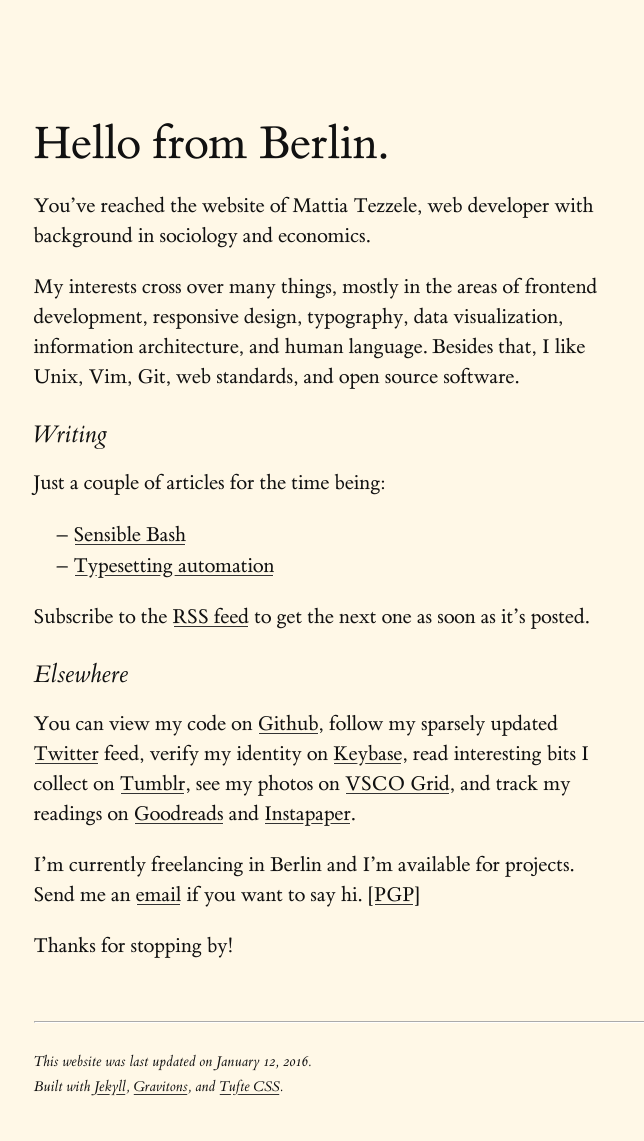
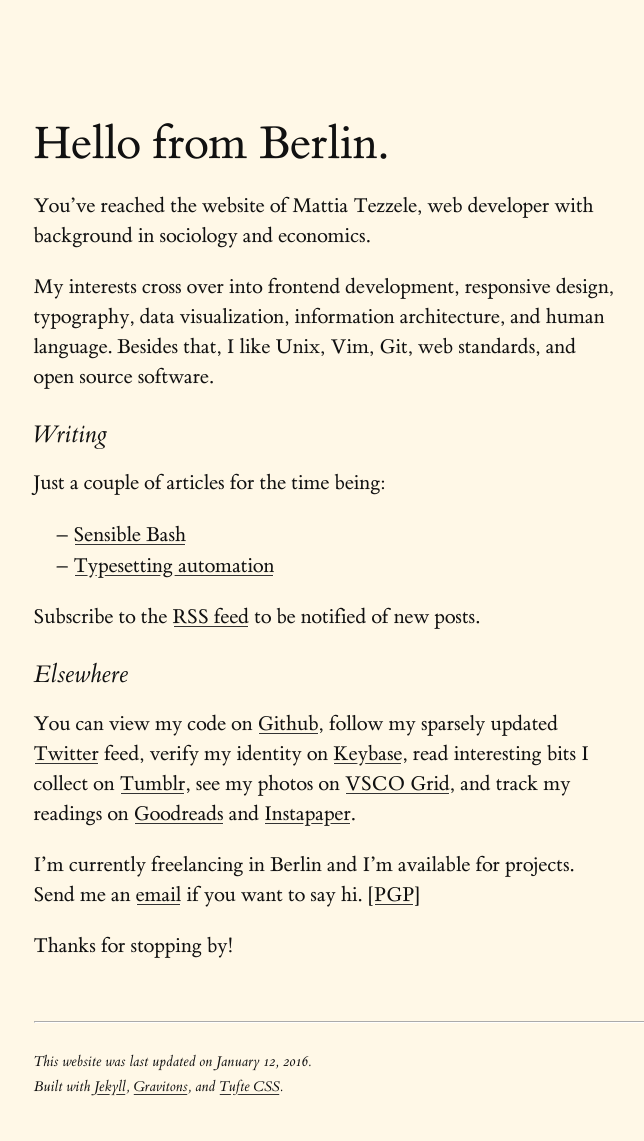
Before and after one commit to mrzool/mrzool.github.io, a Jekyll site: the page built from index.md, in a window 1280 px wide. Shown: the whole page, without its empty margins (284-928 px from the left). Built offline with Jekyll 4.4.1, drawn with Linux system fonts in a browser that asks for light colours.

Commit message:
Simplify

```diff
--- a/index.md
+++ b/index.md
@@ -8,7 +8,7 @@ exclude: true
 
 You've reached the website of Mattia Tezzele, web developer with background in sociology and economics.
 
-My interests cross over many things, mostly in the areas of frontend development, responsive design, typography, data visualization, information architecture, and human language. Besides that, I like Unix, Vim, Git, web standards, and open source software.
+My interests cross over into frontend development, responsive design, typography, data visualization, information architecture, and human language. Besides that, I like Unix, Vim, Git, web standards, and open source software.
 
 ### Writing
 
@@ -16,7 +16,7 @@ Just a couple of articles for the time being:
 
 {% include _posts.html %}
 
-Subscribe to the [RSS feed](/feed.xml) to get the next one as soon as it's posted.
+Subscribe to the [RSS feed](/feed.xml) to be notified of new posts.
 
 ### Elsewhere
 
```
